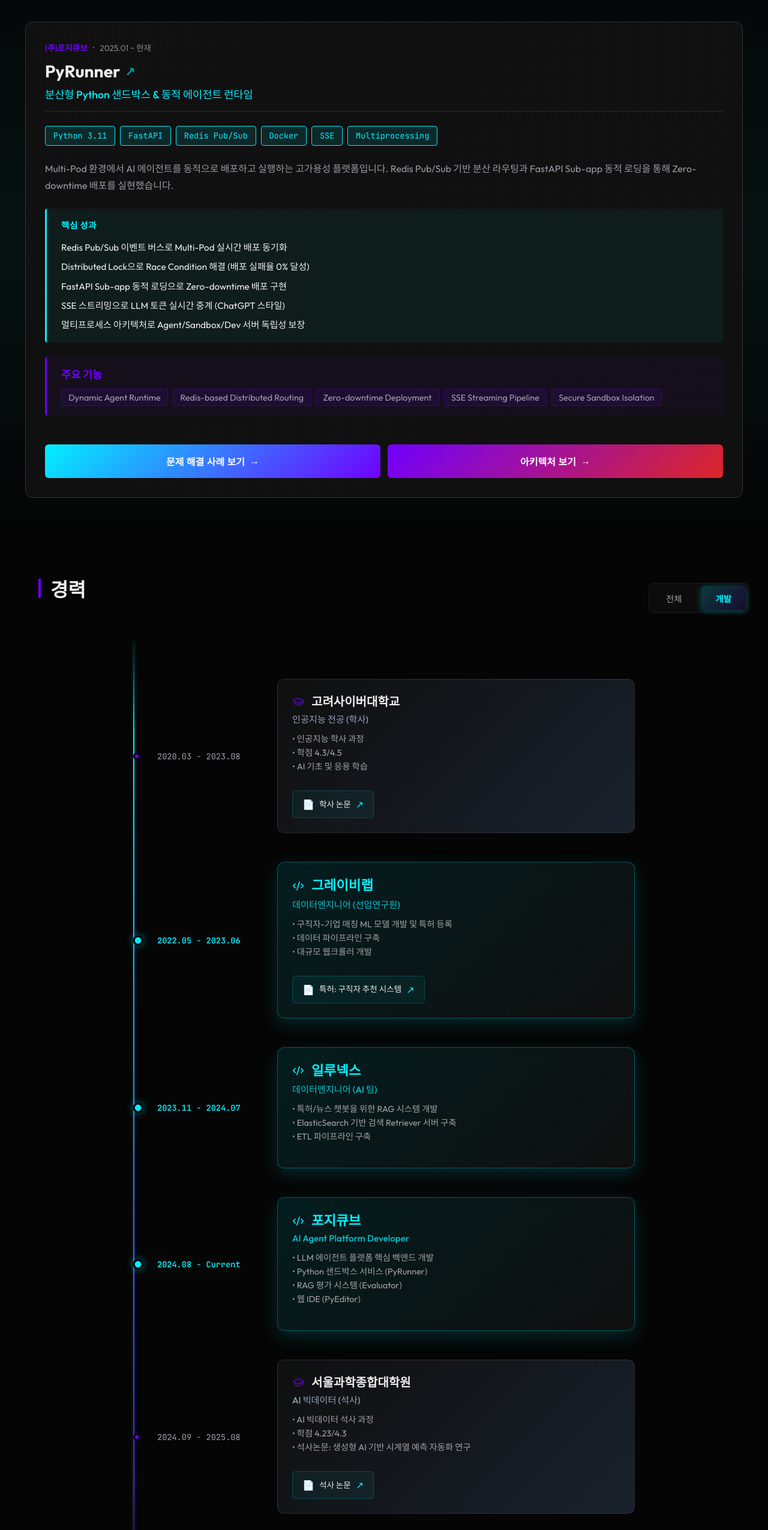
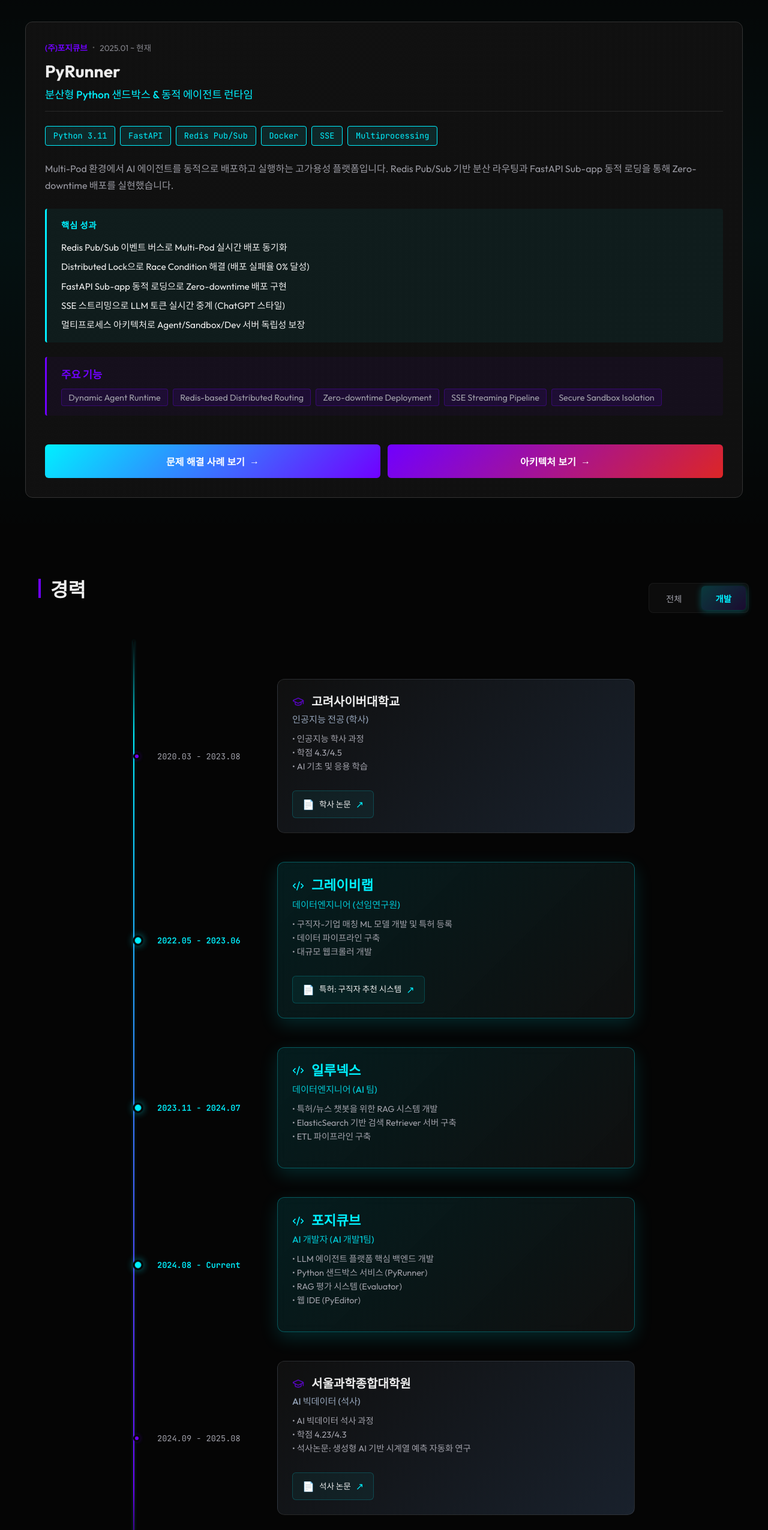
Before and after one commit to comsa33/porfolio-site, a Next.js app: page / in a window 1280 px wide. Shown: the part 795-3346 px from the top of the page at 60% size. Built offline with nearby package versions, Linux system fonts and the light colour scheme.

Commit message:
style: Remove repository icon from project card title.

```diff
--- a/src/components/ProjectCard.tsx
+++ b/src/components/ProjectCard.tsx
@@ -30,7 +30,6 @@ const ProjectCard: React.FC<ProjectCardProps> = ({ project, lang }) => {
 
           <h3 className={styles.title}>
             {project.title}
-            <span className={styles.repoIcon}>↗</span>
           </h3>
           <p className={styles.shortDesc}>{project.shortDescription[lang]}</p>
         </div>
--- a/src/data/portfolio.json
+++ b/src/data/portfolio.json
@@ -297,8 +297,8 @@
         "en": "Posicube"
       },
       "role": {
-        "ko": "AI Agent Platform Developer",
-        "en": "AI Agent Platform Developer"
+        "ko": "AI 개발자 (AI 개발1팀)",
+        "en": "AI Developer (AI Dev Team 1)"
       },
       "type": "Dev",
       "description": {
```
